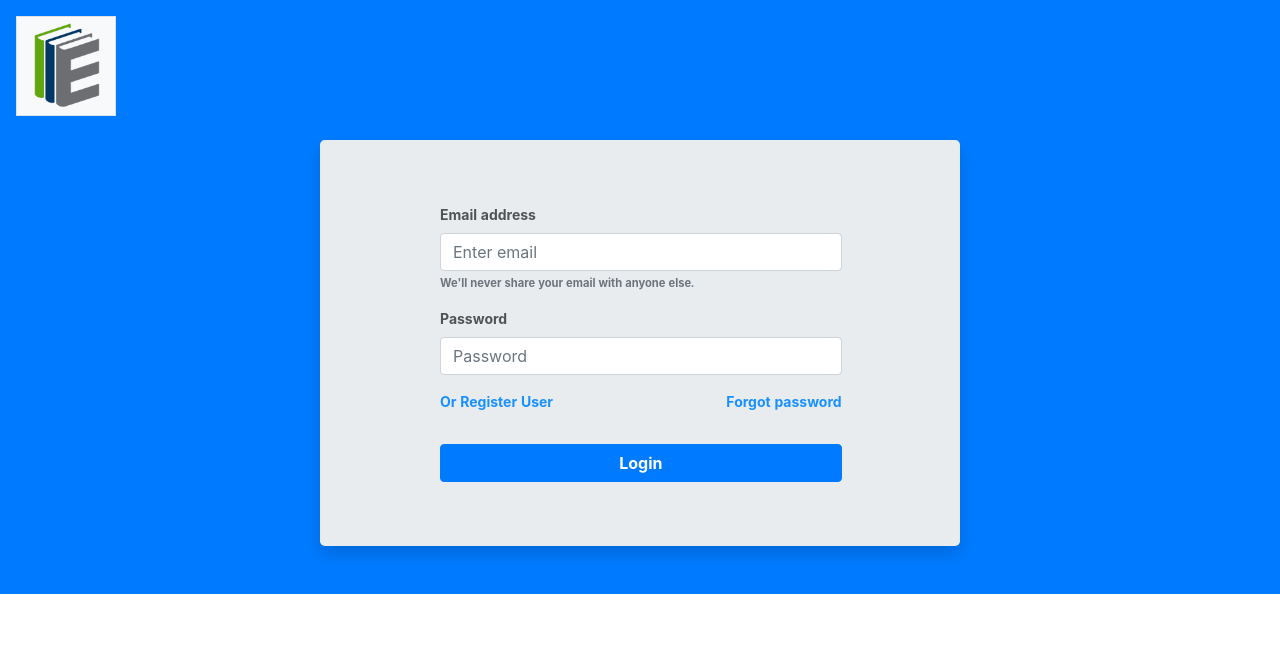
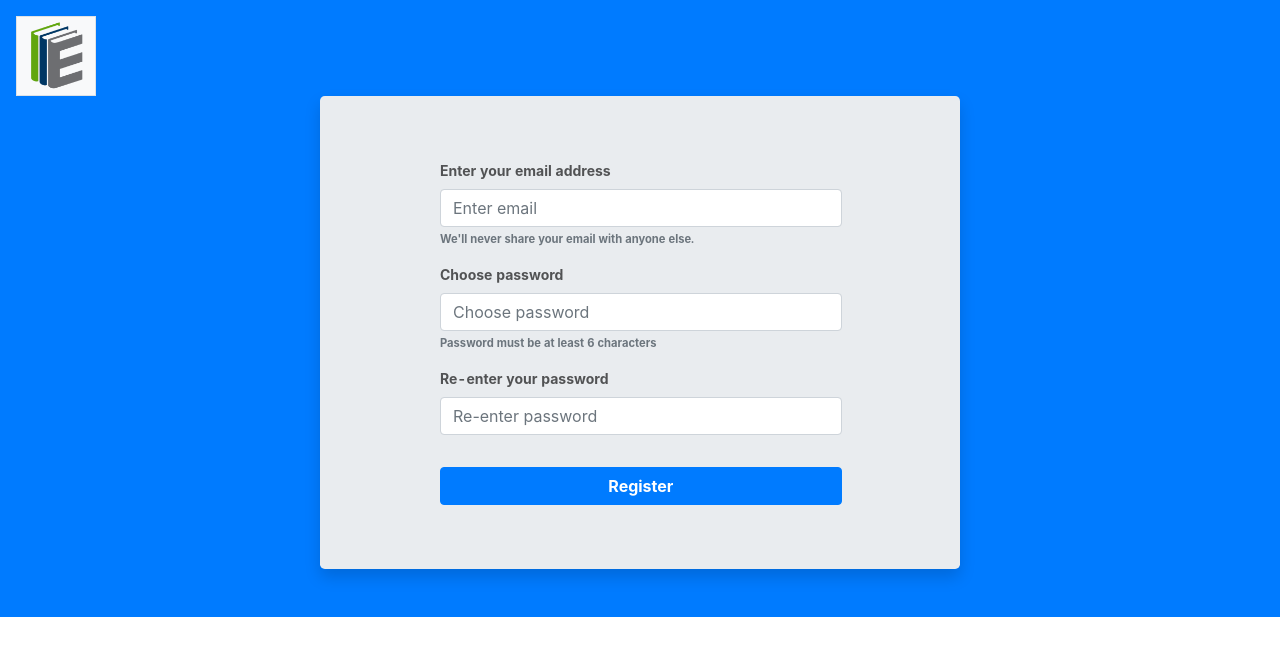
Before and after one commit to Leostino/Library, a React (Create React App) app in the folder client/: page / in a window 1280 px wide. Shown: the top 656 px of the page. Built offline with nearby package versions, Linux system fonts and the light colour scheme.

Commit message:
Register page added and all components imported

```diff
--- a/client/src/App.js
+++ b/client/src/App.js
@@ -1,11 +1,16 @@
 import React from 'react';
 
-import LoginPage from "./pages/Login/LoginPage"
+ import LoginPage from "./pages/LoginPage";
+
+import RegisterPage from "./pages/RegisterPage";
+
 import './App.css';
 
 function App() {
   return (
-    <LoginPage />
+    // <LoginPage />
+    <RegisterPage />
+
   );
 }
 
--- a/client/src/components/LoginForm/index.js
+++ b/client/src/components/LoginForm/index.js
@@ -1,10 +1,8 @@
 import React from "react";
-
-// import { Router, Link } from "react-router-dom";
 
 import "./style.css";
 
-import { Form, Button, Container, Row, Col } from "react-bootstrap";
+import { Form, Button, Row, Col } from "react-bootstrap";
 
 import Logo from "../Logo";
 
@@ -23,7 +21,7 @@ function LoginForm(props) {
          name={LogoImage[0].name}
         />
 
-     <div className="d-flex justify-content-center align-items-center mt-n4">
+     <div className="d-flex justify-content-center align-items-center d-inline mt-n5">
         <div id="login-form" className="jumbotron shadow w-50 pl-5 mt-5 mb-5">
             <Form className="ml-5 pl-4">
               <Row>
--- a/client/src/components/LoginForm/style.css
+++ b/client/src/components/LoginForm/style.css
@@ -1,7 +1,3 @@
 #login-container {
     background-color: #007bff
 }
-
-.container {
-
-}
--- a/client/src/components/Logo/index.js
+++ b/client/src/components/Logo/index.js
@@ -7,7 +7,7 @@ import React from "react"
 
 function Logo(props) {
     return (
-        <img className="mt-3 ml-3 border bg-light" src={props.src} alt={props.name} style={{width:100+"px"}} />
+        <img className="mt-3 ml-3 border d-inline bg-light" src={props.src} alt={props.name} style={{width:80+"px"}} />
     )
 }
 
--- a/client/src/components/RegisterForm/index.js
+++ b/client/src/components/RegisterForm/index.js
@@ -0,0 +1,105 @@
+import React from "react";
+
+// import { Router, Link } from "react-router-dom";
+
+import "./style.css";
+
+import { Form, Button, Row, Col } from "react-bootstrap";
+
+import Logo from "../Logo";
+
+import LogoImage from "../../images.json"
+
+
+
+
+
+function RegisterForm(props) {
+    return(
+     <div  id="login-container">
+
+        <Logo
+         src={LogoImage[0].src}
+         name={LogoImage[0].name}
+        />
+
+     <div className="d-flex justify-content-center align-items-center mt-n5 d-inline">
+        <div id="login-form" className="jumbotron shadow w-50 pl-5 mt-5 mb-5">
+            <Form className="ml-5 pl-4">
+              <Row>
+                <Col md={10}>
+                    <Form.Group controlId="formBasicEmail">
+                       <Form.Label htmlFor="email" id="email" className="font-weight-bold">Enter your email address</Form.Label>
+                       <Form.Control
+                            id="email"
+                          name="email"
+                          value={props.email}
+                          type="email"
+                          placeholder="Enter email"
+                          onChange={props.handleInputChange}
+                        />
+                        <Form.Text className="text-muted font-weight-bold">
+                          We'll never share your email with anyone else.
+                        </Form.Text>
+                    </Form.Group>
+                </Col>
+
+              </Row>
+
+              <Row>
+
+                <Col md={10}>
+
+                   <Form.Group controlId="formBasicPassword">
+                       <Form.Label id="password" className="font-weight-bold" htmlFor="password">Choose password</Form.Label>
+                       <Form.Control
+                             id="password"
+                           name="password"
+                           value={props.password}
+                           type="password"
+                           placeholder="Choose password"
+                           onChange={props.handleInputChange}
+                        />
+                        <Form.Text className="text-muted font-weight-bold">
+                        Password must be at least 6 characters
+                        </Form.Text>
+                    </Form.Group>
+
+                </Col>
+              </Row>
+              <Row>
+
+                <Col md={10}>
+
+                   <Form.Group controlId="formBasicPassword">
+                       <Form.Label id="password2" className="font-weight-bold" htmlFor="password2">Re-enter your password</Form.Label>
+                       <Form.Control
+                             id="password2"
+                           name="password2"
+                           value={props.password2}
+                           type="password"
+                           placeholder="Re-enter password"
+                           onChange={props.handleInputChange}
+                        />
+                    </Form.Group>
+
+                </Col>
+              </Row>
+              <Row>
+                    <Col md={10}>
+                          <p className="w-100 text-center mb-3 font-weight-bold">{props.message}</p>
+                        <Button className="w-100 font-weight-bold" style={{ backgroundColor: "#007bff"}} onClick={props.handleFormSubmit} variant="primary" type="submit">
+                           Register
+                        </Button>
+                    </Col>
+                </Row>
+            </Form>
+        </div>
+    </div>
+
+    </div>
+
+)}
+
+
+export default RegisterForm;
--- a/client/src/components/RegisterForm/style.css
+++ b/client/src/components/RegisterForm/style.css
@@ -0,0 +1,7 @@
+#login-container {
+    background-color: #007bff
+}
+
+.container {
+
+}
--- /dev/null
+++ b/client/src/pages/RegisterPage.js
@@ -0,0 +1,117 @@
+import React from "react"
+
+import RegisterForm from "../components/RegisterForm";
+
+import API from "../utils/API";
+
+
+
+
+class RegisterPage extends React.Component {
+
+    state = {
+        email: "",
+        password: "",
+        password2: "",
+        message: ""
+    }
+
+
+    ValidateEmail = email => {
+
+        if (/^\w+([\.-]?\w+)*@\w+([\.-]?\w+)*(\.\w{2,3})+$/.test(email)) {
+            return email;
+        }
+
+    }
+
+
+    handleInputChange = event => {
+
+        const { name, value } = event.target;
+
+        console.log(event.target);
+
+        this.setState({
+            [name] : value
+        })
+
+    };
+
+
+
+    handleFormSubmit = event => {
+
+        event.preventDefault();
+
+        // run some form authentication before posting
+        console.log(this.state.email)
+
+        let validEmail = this.ValidateEmail(this.state.email);
+
+
+        if(!validEmail) {
+
+            console.log(validEmail);
+
+            this.setState({message: "You have entered an invalid email address!"})
+
+        }else if(this.state.password.length < 6) {
+
+            this.setState({message: "Check your password, must be at least 6 characters!"})
+
+        }else if(this.state.password !== this.state.password2) {
+
+            this.setState({message: "Passwords don't match"});
+
+        }else{
+
+            console.log(validEmail);
+            console.log(this.state.password);
+            API.register({
+
+               email: validEmail,
+               password: this.state.password
+
+            }).then(user => {
+
+                console.log("Register posted")
+
+                if(!user) {
+
+                    this.setState({message: "This email is not register"})
+
+                }else if((user) && (user.password !== this.state.password)) {
+
+                    this.setState({message: "Password is incorrect"})
+
+                }
+
+            })
+
+
+        }
+
+
+    }
+
+
+    render() {
+        return (
+
+            <RegisterForm
+            email={this.state.email}
+            password={this.state.password}
+            password2={this.state.password2}
+            message={this.state.message}
+            handleInputChange={this.handleInputChange}
+            handleFormSubmit={this.handleFormSubmit}
+            />
+
+
+        )
+    }
+}
+
+
+export default RegisterPage;
```
Also changed, not shown: client/src/pages/LoginPage.js (renamed from client/src/pages/Login/LoginPage.js, +5 -7 lines), client/src/pages/Login/LoginPage.css (deleted).
